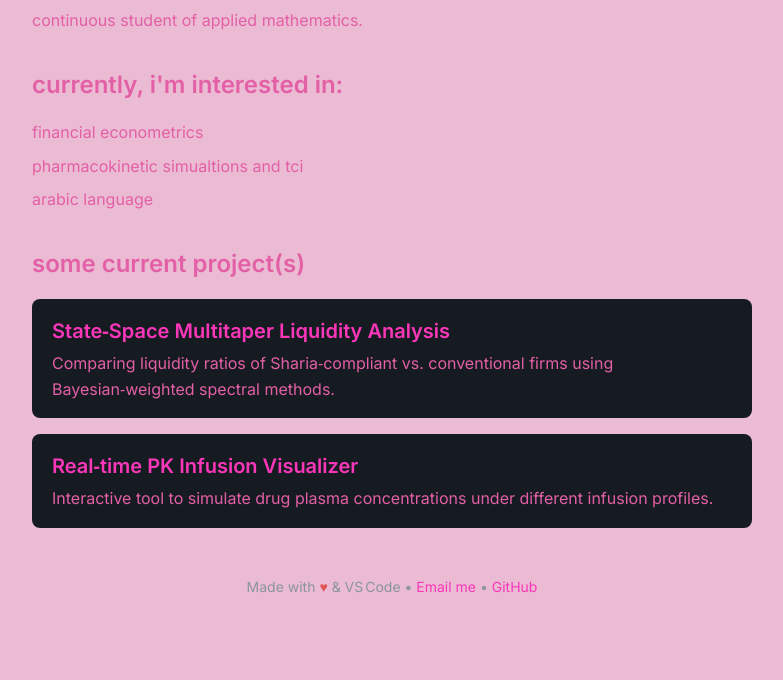
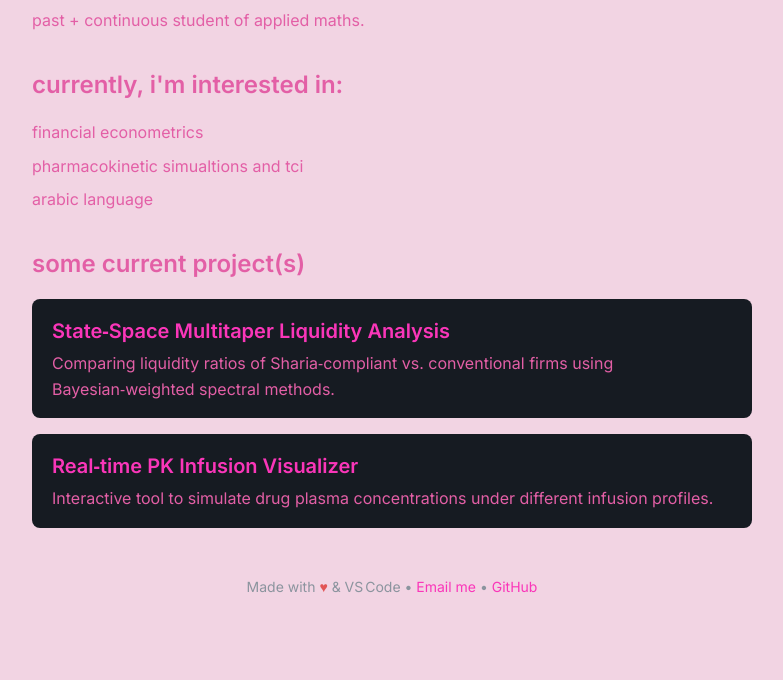
Before and after one commit to amalhani/amalhani.github.io, a plain HTML site: page index.html in a window 1280 px wide. Shown: the part 120-800 px from the top of the page, without its empty margins (248-1031 px from the left). Drawn offline with Linux system fonts and the light colour scheme.

Commit message:
Update index.html

```diff
--- a/index.html
+++ b/index.html
@@ -7,7 +7,7 @@
   <link href="https://fonts.googleapis.com/css2?family=Inter:wght@300;400;600&display=swap" rel="stylesheet" />
   <style>
     :root {
-      --bg: #ebbbd3;
+      --bg: #f2d4e3;
       --bg-secondary: #161b22;
       --fg: #e35fa6;
       --accent: #fa36b9;
@@ -81,7 +81,7 @@
     <header>
       <h1>hi, i&#x27;m Amal</h1>
       <p>
-        continuous student of applied mathematics.
+        past + continuous student of applied maths.
       </p>
     </header>
 
```
